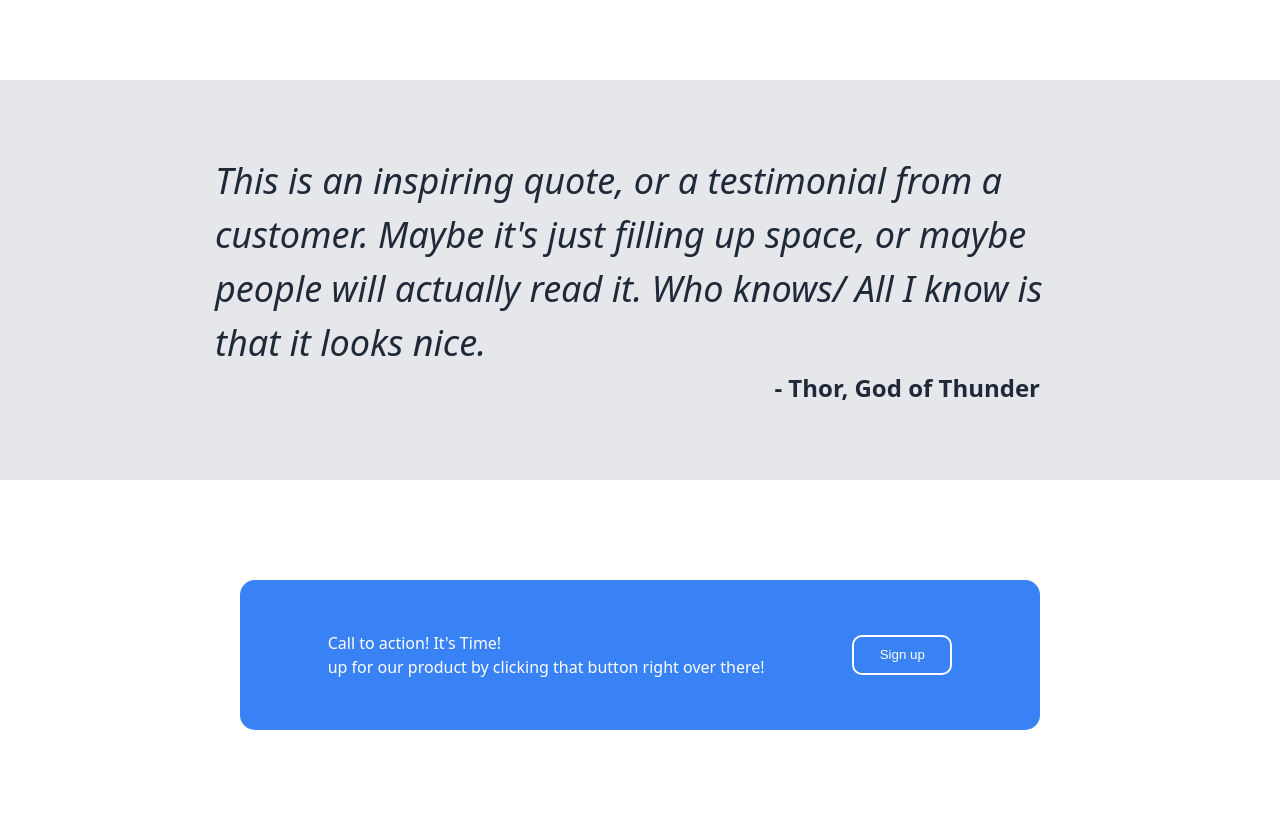
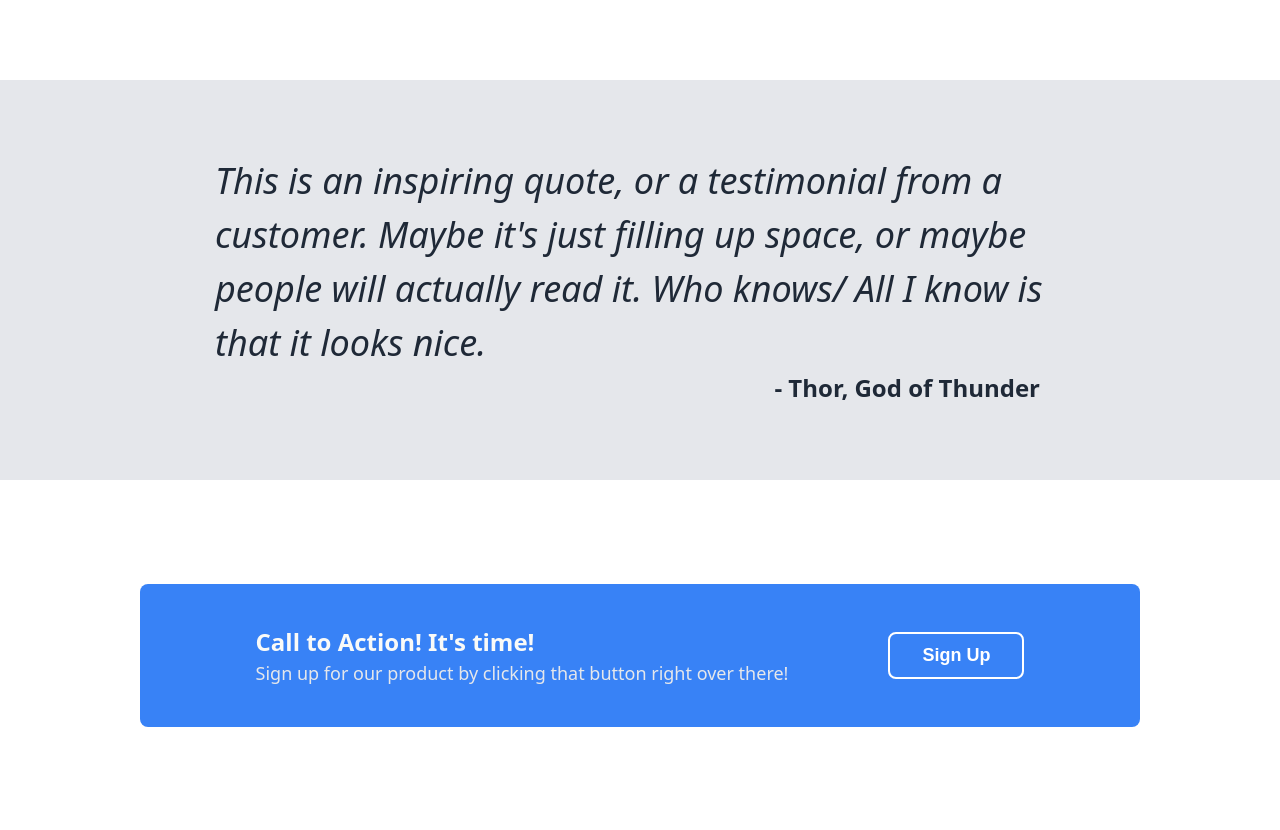
Before and after one commit to Hershiekopper/Landing-Page, a plain HTML site: page index.html in a window 1280 px wide. Shown: the part 850-1680 px from the top of the page. Drawn offline with Linux system fonts and the light colour scheme.

Commit message:
referenced a student exampled to finish off the last section

```diff
--- a/index.html
+++ b/index.html
@@ -81,12 +81,15 @@
         <p class="quotee"> - Thor, God of Thunder </p>
     </div>
     <div class="fourth-box">
-        <div class="sign-up-box">
-            <p class="sign-up-text"><span> Call to action! It's Time! </span>
-            <br> up for our product by clicking that button right over there! </p>
-            <button class="sign-up-2">Sign up</button>
+        <div class="action">
+            <div class="call-to-action">
+                <div class="action-text">
+                    <div class="action-heading">Call to Action! It's time!</div>
+                    <div class="sign-up-text">Sign up for our product by clicking that button right over there!</div>
+                </div>
+                <button class="sign-up">Sign Up</button>
+            </div>
         </div>
-    </div>
 </body>
 <footer>
 </footer>
--- a/style.css
+++ b/style.css
@@ -158,27 +158,42 @@ width: 850px;
 
 }
 
-.sign-up-box {
+.call-to-action {
+    background-color: #3882F6;
+    width: 1000px;
     display: flex;
-    background-color: #3882F6;
-    justify-content: space-evenly;
-    border-radius: 15px;
-    width: 800px;
-    height: 150px;
+    padding: 40px 5%;
+    margin: 0 auto;
+    justify-content: center;
+    border-radius: 8px;
+    gap: 100px;
     align-items: center;
-    color: white;
+}
+
+.action {
+    padding: 100px 0;
+}
+
+.action-heading {
+    font-size: 24px;
+    color: #F9FAF8;
+    font-weight: bold;
 
 }
 
-.sign-up-2 {
-    width: 100px;
-    height: 40px;
-    border-radius: 10px;
-    border: white 2px solid;
-    color: white;
-    background-color: #3882F6;
+.sign-up-text {
+    font-size: 18px;
+    color: #E5E7EB;
 }
 
-.sign-up-text {
-    font-size: bold;
+.sign-up {
+    font-size: 18px;
+    color: white;
+    font-weight: bold;
+    border-style: solid;
+    background-color: #3882F6;
+    border-color: white;
+    border-radius: 8px;
+    height: auto;
+    padding: 8px 32px;
 }
```
